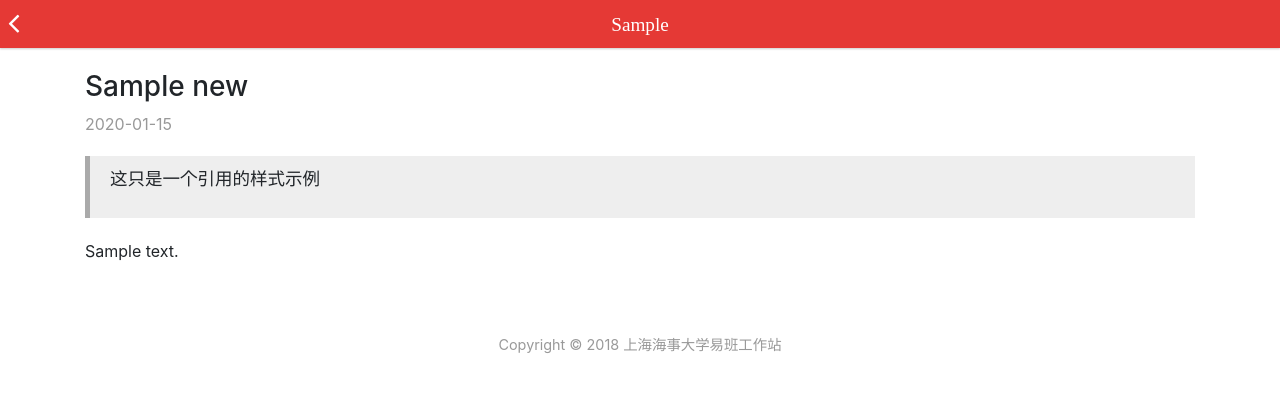
After one commit to lvtoo/eclass, a Django app: page /detail/1 in a window 1280 px wide. The commit adds this page. Shown: the top 405 px of the page. Run offline with Django 3.2, Linux system fonts and the light colour scheme; tables that the repository leaves empty hold one stand-in row (values such as "Sample post"); some libraries are stand-ins or nearby versions.

Commit message:
新增detailbu页面
Signed-off-by: jsz <jsz14897502@163.com>

```diff
--- /dev/null
+++ b/home/static/css/news-detail.css
@@ -0,0 +1,87 @@
+label {
+    display: inline-block;
+    margin-bottom: 0.5rem;
+}
+
+.news-title {
+    line-height: 1.3em;
+    padding: 20px 0 0;
+}
+
+.news-status {
+    color: #999999;
+}
+
+.news-status .label {
+    opacity: 0.8;
+}
+
+.news-content {
+    margin-top: 20px;
+    font-size: 16px;
+    line-height: 26px;
+    text-align: justify;
+}
+
+.news-content img {
+    height: auto;
+    width: 100%;
+    margin-top: 10px;
+    margin-bottom: 10px;
+}
+
+blockquote {
+    padding: 10px 20px;
+    margin: 0 0 20px;
+    font-size: 17.5px;
+    border-left: 5px solid #AAAAAA;
+    background-color: #EEEEEE;
+}
+
+.toolbar { /*Second Top Bar*/
+    color: #FFF;
+    top: 0px;
+    position: fixed;
+    width: 100%;
+    height: 48px;
+    background: #E53935;
+    z-index: 50;
+    box-shadow: 0px 1px 2px rgba(0, 0, 0, 0.2);
+    transition: 0.3s;
+    padding: top;
+}
+
+.toolbar .tools {
+    padding-top: 15px;
+    position: fixed;
+    right: 20px;
+}
+
+.toolbar #back {
+    float: left;
+    position: absolute;
+    visibility: visible;
+    padding: 7px 8px 0;
+}
+
+#apptitle h1 {
+    font-family: '黑体', serif;
+    font-weight: 400;
+    font-size: 1.2em;
+}
+
+#apptitle {
+    text-align: center;
+}
+
+.footer {
+    font-size: 0.9em;
+    margin-top: 20px;
+    padding: 50px 0;
+    text-align: center;
+    color: #999999;
+}
+
+i{
+    color: #FFFFFF;
+}
--- a/home/urls.py
+++ b/home/urls.py
@@ -3,4 +3,5 @@ from .import views
 
 urlpatterns = [
     path('', views.Index.as_view(), name='index'),
+    path('detail/<news_id>', views.NewsDetailView.as_view(), name='news_detail'),
 ]
--- a/home/views.py
+++ b/home/views.py
@@ -1,5 +1,8 @@
 from django.views.generic import ListView
 from home.models import New
+from django.views.generic import View
+from django.shortcuts import render
+
 
 
 class Index(ListView):
@@ -8,3 +11,14 @@ class Index(ListView):
     paginate_by = 10
     context_object_name = 'news'
     ordering = 'pub_date'
+class NewsDetailView(View):
+    def get(self,request,news_id):
+        news =New.objects.get(id__exact=news_id)
+        context ={
+            "title" : news.title,
+            "text": news.text,
+            "type" : news.type,
+            "pub_date" : news.pub_date
+
+        }
+        return render(request,'home/detail.html',context=context)
--- /dev/null
+++ b/templates/home/detail.html
@@ -0,0 +1,59 @@
+<!doctype html>
+<html class="no-js" lang="">
+
+<head>
+  <meta charset="utf-8">
+  <meta http-equiv="x-ua-compatible" content="ie=edge">
+  <title>详情</title>
+  <meta name="viewport" content="width=device-width, initial-scale=1, shrink-to-fit=no">
+  <meta name="viewport" content="width=device-width, initial-scale=1">
+  <link rel="manifest" href="site.webmanifest">
+  <!-- Place favicon.ico in the root directory -->
+  <link href="https://cdn.bootcss.com/twitter-bootstrap/4.1.3/css/bootstrap.min.css" rel="stylesheet">
+  <link rel="stylesheet" href="/static/css/normalize.css">
+  <link rel="stylesheet" href="/static/css/news-detail.css">
+  <link href="https://cdn.bootcss.com/font-awesome/4.7.0/css/font-awesome.css" rel="stylesheet">
+</head>
+
+<body>
+<div class="toolbar">
+  <div id="back">
+      <a href="{% url 'index' %}"><i class="fa fa-angle-left fa-2x" aria-hidden="true"></i></a>
+  </div><!--end of hamburger-->
+
+  <div id="apptitle"><h1>{{ type }}</h1></div>
+
+</div><!--end of toolbar-->
+<div class="container mt-5">
+    <h3 class="news-title">{{ title }}</h3>
+    <div class="news-status">{{ pub_date }}
+    </div>
+    <div class="news-content">
+      <blockquote>
+        <p>这只是一个引用的样式示例</p>
+      </blockquote>
+      <p>
+      {{ text }}
+      </p>
+
+    </div>
+  </div>
+<div class="footer">
+  Copyright © 2018 上海海事大学易班工作站
+</div>
+</div>
+<!-- Add your site or application content here -->
+
+
+<script src="/static/js/vendor/modernizr-3.6.0.min.js"></script>
+<script src="https://code.jquery.com/jquery-3.3.1.min.js"
+        integrity="sha256-FgpCb/KJQlLNfOu91ta32o/NMZxltwRo8QtmkMRdAu8=" crossorigin="anonymous"></script>
+<script>var $(".feed-description").text()
+</script>
+<script>window.jQuery || document.write('<script src="/static/js/vendor/jquery-3.3.1.min.js"><\/script>')</script>
+<script src="/static/js/plugins.js"></script>
+<script src="/static/js/news-main.js"></script>
+
+</body>
+
+</html>
```
Also changed, not shown: templates/home/index.html (+11 -5 lines).
